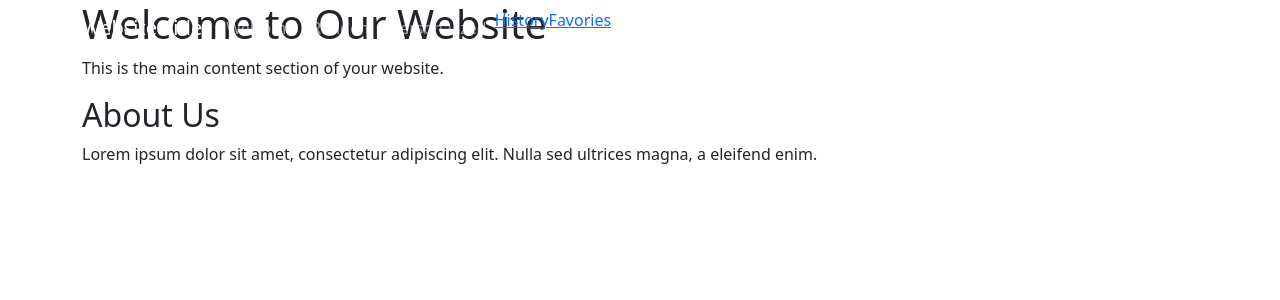
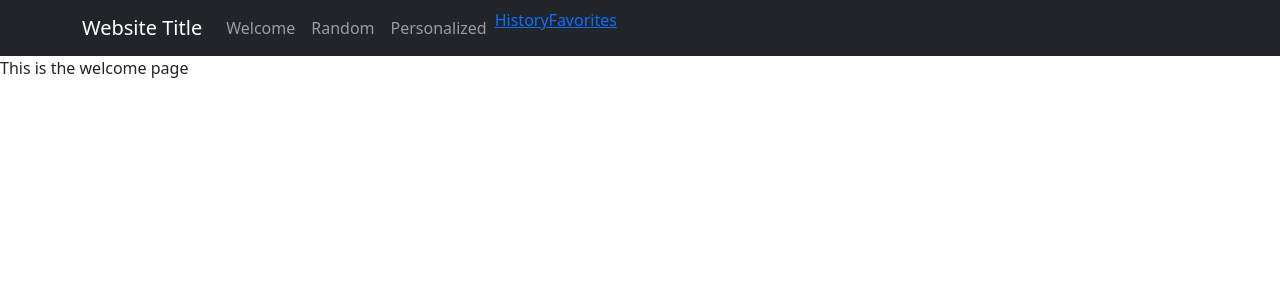
Before and after one commit to Veneloo/Color-Palette, a Flask app: page / in a window 1280 px wide. Shown: the top 300 px of the page. Run offline with Flask 3, Linux system fonts and the light colour scheme.

Commit message:
working on layout.html template

```diff
--- a/app.py
+++ b/app.py
@@ -9,19 +9,19 @@ def welcome_page():
 
 @app.route("/random")
 def random_page():
-    return render_template('random_page.html', subtitle='Random Palette Generator', text='This is the Random Palette Generator')
+    return render_template('random.html', subtitle='Random Palette Generator', text='This is the Random Palette Generator')
 
 @app.route("/personalized")
 def personalized_page():
-    return render_template('personalized_page.html', subtitle='Personalized Palette Generator', text='This is the Personalized Palette Generator')
+    return render_template('personalized.html', subtitle='Personalized Palette Generator', text='This is the Personalized Palette Generator')
 
 @app.route("/history")
 def history_page():
-    return render_template('history_page.html', subtitle='History', text='This is the History page')
+    return render_template('history.html', subtitle='History', text='This is the History page')
 
 @app.route("/favorites")
 def favorites_page():
-    return render_template('favorites_page.html', subtitle = 'Favorites', text = 'This is the Favorites page')
+    return render_template('favorites.html', subtitle = 'Favorites', text = 'This is the Favorites page')
 
 
 if __name__ == '__main__':
--- a/templates/lay_out.html
+++ b/templates/lay_out.html
@@ -17,7 +17,7 @@
 
 <body>
   <header class="site-header">
-    <nav class="navbar navbar-expand-md navbar-dark bg-steel fixed-top">
+    <nav class="navbar navbar-expand-md navbar-dark bg-dark fixed-top">
       <div class="container">
         <a class="navbar-brand mr-4" href="/">Website Title</a>
         <button class="navbar-toggler" type="button" data-toggle="collapse" data-target="#navbarToggle" aria-controls="navbarToggle" aria-expanded="false" aria-label="Toggle navigation">
@@ -29,13 +29,15 @@
             <a class="nav-item nav-link" href="/random">Random</a>
             <a class="nav-item nav-link" href="/personalized">Personalized</a>
             <a class="nav-item nav link" href="/history">History</a>
-            <a class="nav-item nav link" href="/favorites">Favories</a>
+            <a class="nav-item nav link" href="/favorites">Favorites</a>
           </div>
         </div>
       </div>
     </nav>
   </header>
-  <main role="main" class="container">
+{% block content %}
+{% endblock %}
+  <!-- <main role="main" class="container">
     <div class="row">
       <div class="col-md-8">
         <h1>Welcome to Our Website</h1>
@@ -44,7 +46,7 @@
         <p>Lorem ipsum dolor sit amet, consectetur adipiscing elit. Nulla sed ultrices magna, a eleifend enim.</p>
       </div>
     </div>
-  </main>
+  </main> -->
   <script src="https://cdn.jsdelivr.net/npm/bootstrap@5.0.2/dist/js/bootstrap.bundle.min.js" integrity="sha384-MrcW6ZMFYlzcLA8Nl+NtUVF0sA7MsXsP1UyJoMp4YLEuNSfAP+JcXn/tWtIaxVXM" crossorigin="anonymous"></script>
 </body>
 
--- a/templates/welcome.html
+++ b/templates/welcome.html
@@ -7,4 +7,4 @@
 {% block content %}
     <h1>{{subtitle}}</h1>
     <p> {{text}} </p>
-{% endblock content %}
+{% endblock %}
```
Also changed, not shown: templates/favorites.html (added), templates/favorites_page.html (deleted), templates/history.html (added), templates/history_page.html (deleted), templates/personalized.html (added), templates/personalized_page.html (deleted), templates/random.html (renamed from templates/random_page.html).
